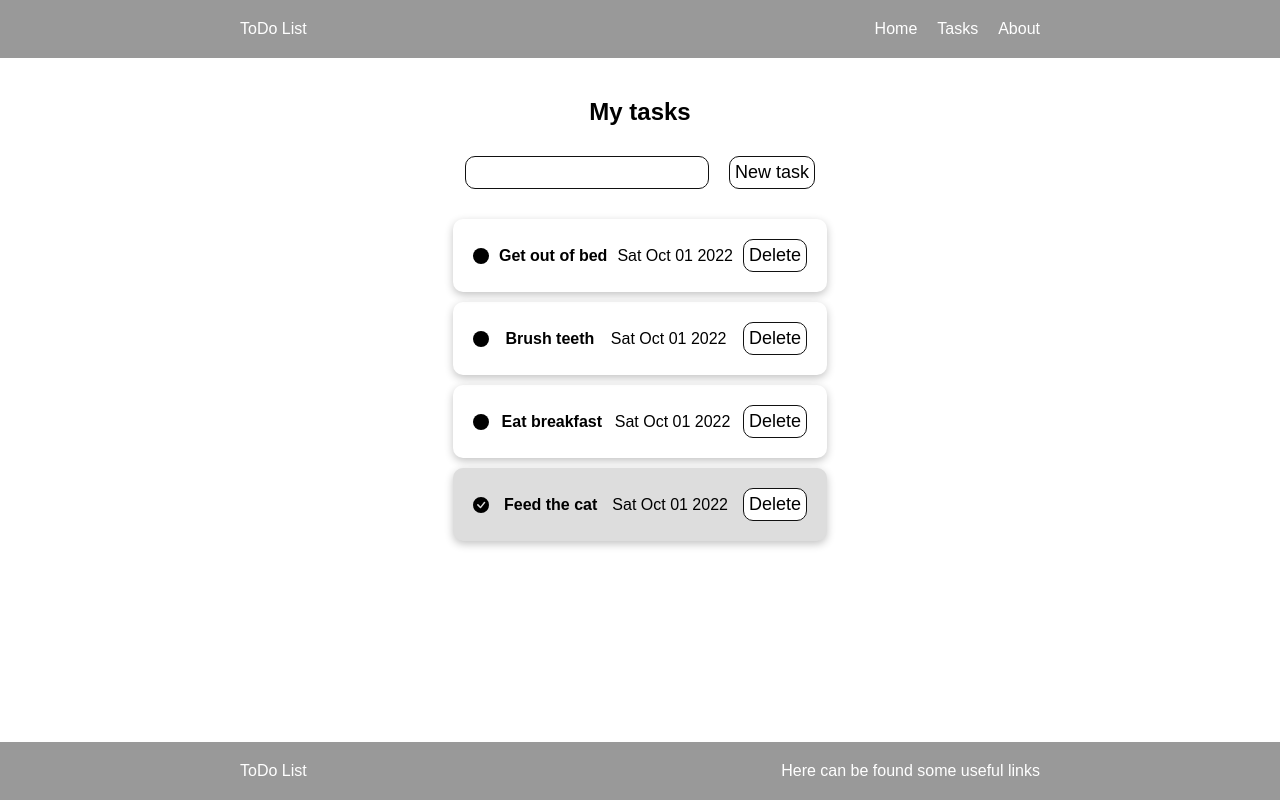
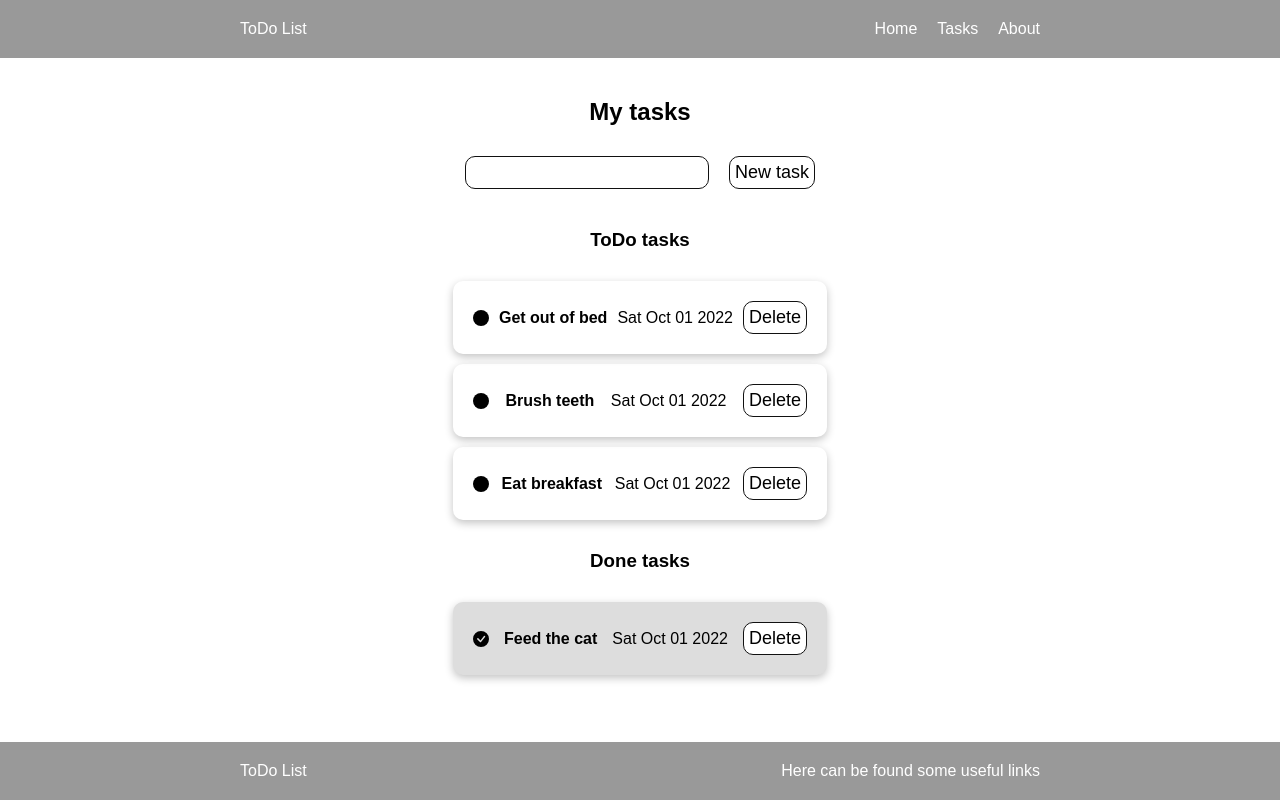
Before and after one commit to RZhyvitskyi/hyf-homework, a React (Create React App) app in the folder react/react1/week2/todo-list/: page /tasks in a window 1280 px wide. Built offline with nearby package versions, Linux system fonts and the light colour scheme.

Commit message:
split tasks by status

```diff
--- a/react/react1/week2/todo-list/src/components/tasks/Tasks.css
+++ b/react/react1/week2/todo-list/src/components/tasks/Tasks.css
@@ -7,8 +7,19 @@
   align-items: center;
 }
 
+.tasks__wrapper {
+  display: flex;
+  flex-direction: column;
+  gap: 20px;
+}
+
 .tasks__title {
   margin-bottom: 10px;
+}
+
+.tasks__status {
+  margin-bottom: 10px;
+  text-align: center;
 }
 
 .tasks__list {
--- a/react/react1/week2/todo-list/src/components/tasks/Tasks.jsx
+++ b/react/react1/week2/todo-list/src/components/tasks/Tasks.jsx
@@ -1,27 +1,32 @@
 import React from 'react';
 import Container from '../layout/container/Container';
 import './Tasks.css';
-import Task from './task/Task';
+import TaskList from './task-list/TaskList';
 import Form from './form/NewForm';
 
 const Tasks = ({ tasks, addNewTask, deleteTask, changeStatus }) => {
+  const pendingTasks = tasks.filter(({ done }) => !done);
+  const doneTasks = tasks.filter(({ done }) => done);
+
   return (
     <Container>
       <div className="tasks">
         <h2 className="tasks__title">My tasks</h2>
         <Form addNewTask={addNewTask} />
-        <ul className="tasks__list">
-          {tasks.map((task) => {
-            return (
-              <Task
-                task={task}
-                key={task.id}
-                deleteTask={deleteTask}
-                changeStatus={changeStatus}
-              />
-            );
-          })}
-        </ul>
+        <div className="tasks__wrapper">
+          <TaskList
+            tasks={pendingTasks}
+            deleteTask={deleteTask}
+            changeStatus={changeStatus}
+            title="ToDo tasks"
+          />
+          <TaskList
+            tasks={doneTasks}
+            deleteTask={deleteTask}
+            changeStatus={changeStatus}
+            title="Done tasks"
+          />
+        </div>
       </div>
     </Container>
   );
--- a/react/react1/week2/todo-list/src/components/tasks/form/NewForm.css
+++ b/react/react1/week2/todo-list/src/components/tasks/form/NewForm.css
@@ -24,6 +24,11 @@
   background-color: #fff;
 }
 
+.button:hover {
+  background-color: #ddd;
+  cursor: pointer;
+}
+
 .error_message {
   color: red;
 }
--- /dev/null
+++ b/react/react1/week2/todo-list/src/components/tasks/task-list/TaskList.css
@@ -0,0 +1,11 @@
+.tasks__status {
+  margin: 10px 0;
+  text-align: center;
+}
+
+.tasks__list {
+  display: flex;
+  flex-direction: column;
+  gap: 10px;
+  list-style: none;
+}
--- /dev/null
+++ b/react/react1/week2/todo-list/src/components/tasks/task-list/TaskList.jsx
@@ -0,0 +1,25 @@
+import React from 'react';
+import './TaskList.css';
+import Task from './../task/Task';
+
+const TaskList = ({ tasks, deleteTask, changeStatus, title }) => {
+  return (
+    <>
+      <h3 className="tasks__status">{title}</h3>
+      <ul className="tasks__list">
+        {tasks.map((task) => {
+          return (
+            <Task
+              task={task}
+              key={task.id}
+              deleteTask={deleteTask}
+              changeStatus={changeStatus}
+            />
+          );
+        })}
+      </ul>
+    </>
+  );
+};
+
+export default TaskList;
--- a/react/react1/week2/todo-list/src/components/tasks/task/Task.css
+++ b/react/react1/week2/todo-list/src/components/tasks/task/Task.css
@@ -10,6 +10,7 @@
 }
 
 .task__item:hover {
+  background-color: #ddd;
   cursor: pointer;
 }
 
```
